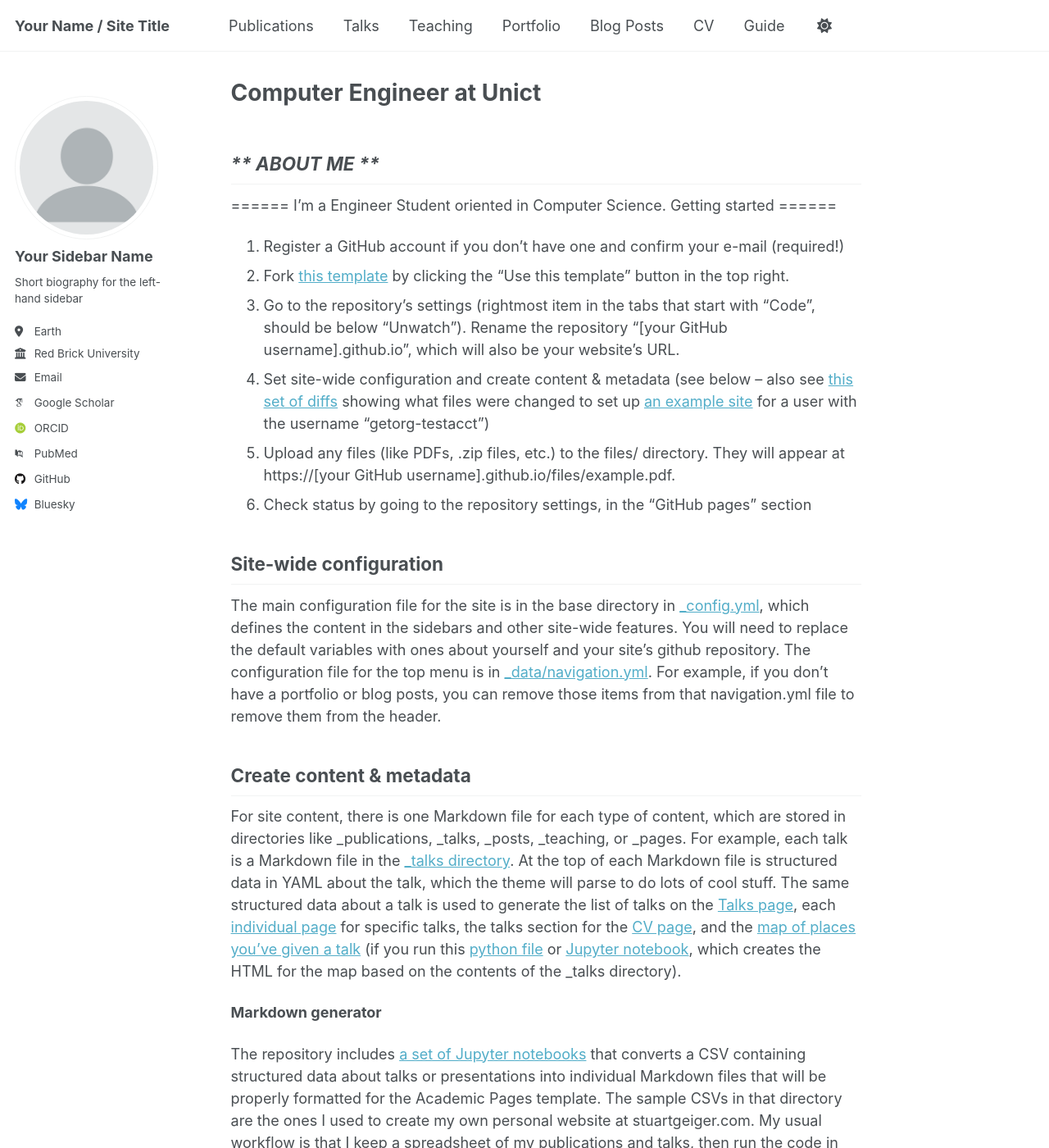
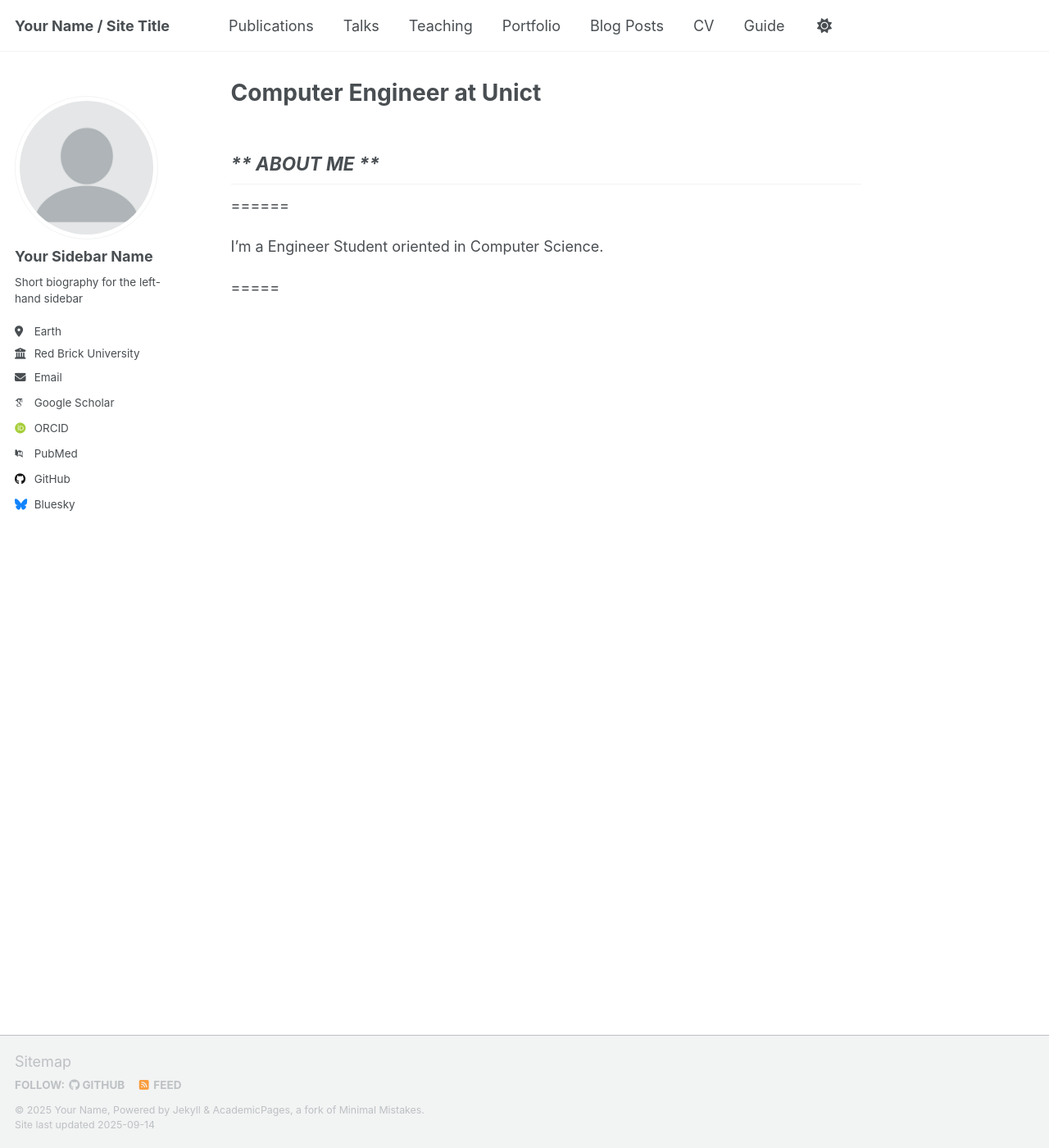
Before and after one commit to ferlitomario/ferlitomario.github.io, a Jekyll site: the page built from _pages/about.md, in a window 1280 px wide and 1400 px high. Shown: the whole window at 82% size. Built offline with Jekyll 4.4.1, drawn with Linux system fonts in a browser that asks for light colours; some web fonts are replaced; a script that is not in the unit is left out; some of the changed text lies outside the part shown.

Commit message:
Update about.md

```diff
--- a/_pages/about.md
+++ b/_pages/about.md
@@ -9,36 +9,7 @@
 *** ABOUT ME ***
 ---
 ======
+
 I'm a Engineer Student oriented in Computer Science.
-Getting started
-======
-1. Register a GitHub account if you don't have one and confirm your e-mail (required!)
-1. Fork [this template](https://github.com/academicpages/academicpages.github.io) by clicking the "Use this template" button in the top right.
-1. Go to the repository's settings (rightmost item in the tabs that start with "Code", should be below "Unwatch"). Rename the repository "[your GitHub username].github.io", which will also be your website's URL.
-1. Set site-wide configuration and create content & metadata (see below -- also see [this set of diffs](http://archive.is/3TPas) showing what files were changed to set up [an example site](https://getorg-testacct.github.io) for a user with the username "getorg-testacct")
-1. Upload any files (like PDFs, .zip files, etc.) to the files/ directory. They will appear at https://[your GitHub username].github.io/files/example.pdf.
-1. Check status by going to the repository settings, in the "GitHub pages" section
 
-Site-wide configuration
-------
-The main configuration file for the site is in the base directory in [_config.yml](https://github.com/academicpages/academicpages.github.io/blob/master/_config.yml), which defines the content in the sidebars and other site-wide features. You will need to replace the default variables with ones about yourself and your site's github repository. The configuration file for the top menu is in [_data/navigation.yml](https://github.com/academicpages/academicpages.github.io/blob/master/_data/navigation.yml). For example, if you don't have a portfolio or blog posts, you can remove those items from that navigation.yml file to remove them from the header.
-
-Create content & metadata
-------
-For site content, there is one Markdown file for each type of content, which are stored in directories like _publications, _talks, _posts, _teaching, or _pages. For example, each talk is a Markdown file in the [_talks directory](https://github.com/academicpages/academicpages.github.io/tree/master/_talks). At the top of each Markdown file is structured data in YAML about the talk, which the theme will parse to do lots of cool stuff. The same structured data about a talk is used to generate the list of talks on the [Talks page](https://academicpages.github.io/talks), each [individual page](https://academicpages.github.io/talks/2012-03-01-talk-1) for specific talks, the talks section for the [CV page](https://academicpages.github.io/cv), and the [map of places you've given a talk](https://academicpages.github.io/talkmap.html) (if you run this [python file](https://github.com/academicpages/academicpages.github.io/blob/master/talkmap.py) or [Jupyter notebook](https://github.com/academicpages/academicpages.github.io/blob/master/talkmap.ipynb), which creates the HTML for the map based on the contents of the _talks directory).
-
-**Markdown generator**
-
-The repository includes [a set of Jupyter notebooks](https://github.com/academicpages/academicpages.github.io/tree/master/markdown_generator
-) that converts a CSV containing structured data about talks or presentations into individual Markdown files that will be properly formatted for the Academic Pages template. The sample CSVs in that directory are the ones I used to create my own personal website at stuartgeiger.com. My usual workflow is that I keep a spreadsheet of my publications and talks, then run the code in these notebooks to generate the Markdown files, then commit and push them to the GitHub repository.
-
-How to edit your site's GitHub repository
-------
-Many people use a git client to create files on their local computer and then push them to GitHub's servers. If you are not familiar with git, you can directly edit these configuration and Markdown files directly in the github.com interface. Navigate to a file (like [this one](https://github.com/academicpages/academicpages.github.io/blob/master/_talks/2012-03-01-talk-1.md) and click the pencil icon in the top right of the content preview (to the right of the "Raw | Blame | History" buttons). You can delete a file by clicking the trashcan icon to the right of the pencil icon. You can also create new files or upload files by navigating to a directory and clicking the "Create new file" or "Upload files" buttons.
-
-Example: editing a Markdown file for a talk
-![Editing a Markdown file for a talk](/images/editing-talk.png)
-
-For more info
-------
-More info about configuring Academic Pages can be found in [the guide](https://academicpages.github.io/markdown/), the [growing wiki](https://github.com/academicpages/academicpages.github.io/wiki), and you can always [ask a question on GitHub](https://github.com/academicpages/academicpages.github.io/discussions). The [guides for the Minimal Mistakes theme](https://mmistakes.github.io/minimal-mistakes/docs/configuration/) (which this theme was forked from) might also be helpful.
+=====
```
